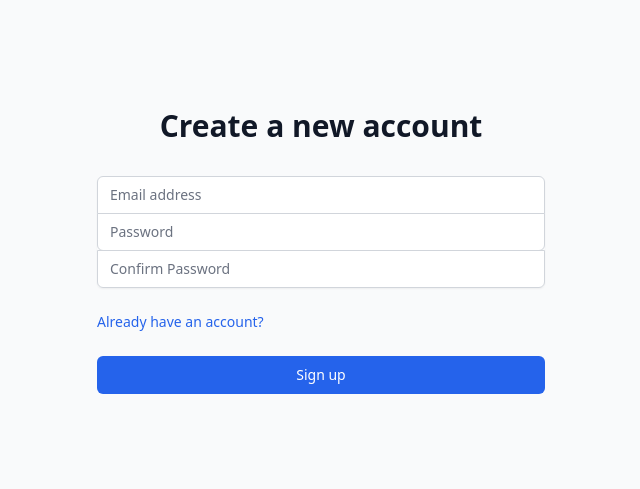
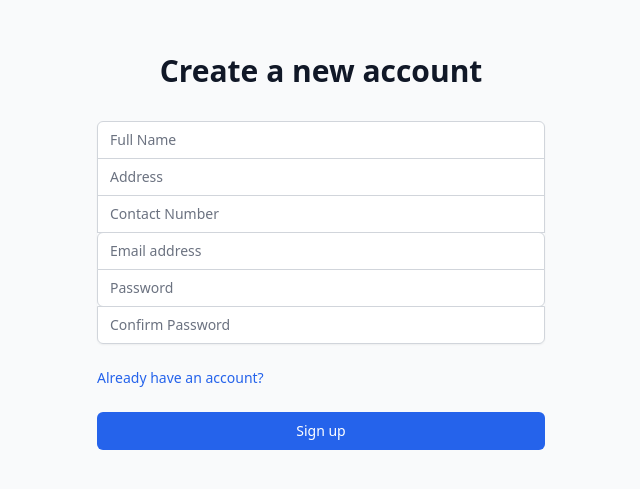
Before and after one commit to StealthSpecter/transport-management-system, a React (Create React App) app in the folder frontend/: page /register in a window 1280 px wide. Shown: the part 161-650 px from the top of the page, without its empty margins (319-959 px from the left). Built offline with nearby package versions, Linux system fonts and the light colour scheme.

Commit message:
Update RegisterPage.js

```diff
--- a/frontend/src/pages/auth/RegisterPage.js
+++ b/frontend/src/pages/auth/RegisterPage.js
@@ -1,10 +1,14 @@
 import React, { useState } from 'react';
 import { useNavigate, Link } from 'react-router-dom';
 import { Alert, AlertDescription } from '@/components/ui/alert';
+import axios from 'axios';
 
 export const RegisterPage = () => {
   const [formData, setFormData] = useState({
-    email: '',
+    cust_name: '',
+    cust_address: '',
+    cust_contact: '',
+    cust_email: '',
     password: '',
     confirmPassword: '',
   });
@@ -12,31 +16,43 @@ export const RegisterPage = () => {
   const [success, setSuccess] = useState('');
   const navigate = useNavigate();
 
+  const handleChange = (e) => {
+    setFormData({ ...formData, [e.target.name]: e.target.value });
+  };
+
   const handleSubmit = async (e) => {
     e.preventDefault();
+    setError('');
+    setSuccess('');
 
     if (formData.password !== formData.confirmPassword) {
       setError('Passwords do not match');
       return;
     }
 
+    const payload = {
+      cust_name: formData.cust_name,
+      cust_address: formData.cust_address,
+      cust_contact: formData.cust_contact,
+      cust_email: formData.cust_email,
+      password: formData.password,
+    };
+
     try {
-      // Implement API call here for registration (e.g., POST to your register API endpoint)
-      // For now, we'll simulate a successful registration response
-      const mockResponse = { message: 'Registration successful', token: 'your_token_here' };
+      // Make an API request to register the user
+      const response = await axios.post('http://localhost:8000/register', payload);
 
-      if (mockResponse.token) {
-        // Save token to localStorage
-        localStorage.setItem('token', mockResponse.token);
-
-        // Set success message
-        setSuccess(mockResponse.message);
-
-        // Redirect to dashboard page after successful registration
+      if (response.status === 201) {
+        setSuccess('Registration successful!');
+        // Redirect to dashboard after a short delay
         setTimeout(() => navigate('/dashboard'), 2000);
       }
     } catch (err) {
-      setError('Registration failed. Please try again.');
+      if (err.response && err.response.data.error) {
+        setError(err.response.data.error);
+      } else {
+        setError('Registration failed. Please try again.');
+      }
     }
   };
 
@@ -56,6 +72,42 @@ export const RegisterPage = () => {
         {/* Registration Form */}
         <form className="mt-8 space-y-6" onSubmit={handleSubmit}>
           <div className="rounded-md shadow-sm -space-y-px">
+          <div>
+              <input
+                id="cust_name"
+                name="cust_name"
+                type="text"
+                required
+                className="appearance-none rounded-none relative block w-full px-3 py-2 border border-gray-300 placeholder-gray-500 text-gray-900 rounded-t-md focus:outline-none focus:ring-blue-500 focus:border-blue-500 sm:text-sm"
+                placeholder="Full Name"
+                value={formData.cust_name}
+                onChange={handleChange}
+              />
+            </div>
+            <div>
+              <input
+                id="cust_address"
+                name="cust_address"
+                type="text"
+                required
+                className="appearance-none rounded-none relative block w-full px-3 py-2 border border-gray-300 placeholder-gray-500 text-gray-900 focus:outline-none focus:ring-blue-500 focus:border-blue-500 sm:text-sm"
+                placeholder="Address"
+                value={formData.cust_address}
+                onChange={handleChange}
+              />
+            </div>
+            <div>
+              <input
+                id="cust_contact"
+                name="cust_contact"
+                type="text"
+                required
+                className="appearance-none rounded-none relative block w-full px-3 py-2 border border-gray-300 placeholder-gray-500 text-gray-900 focus:outline-none focus:ring-blue-500 focus:border-blue-500 sm:text-sm"
+                placeholder="Contact Number"
+                value={formData.cust_contact}
+                onChange={handleChange}
+              />
+            </div>
             <div>
               <input
                 id="email"
```
